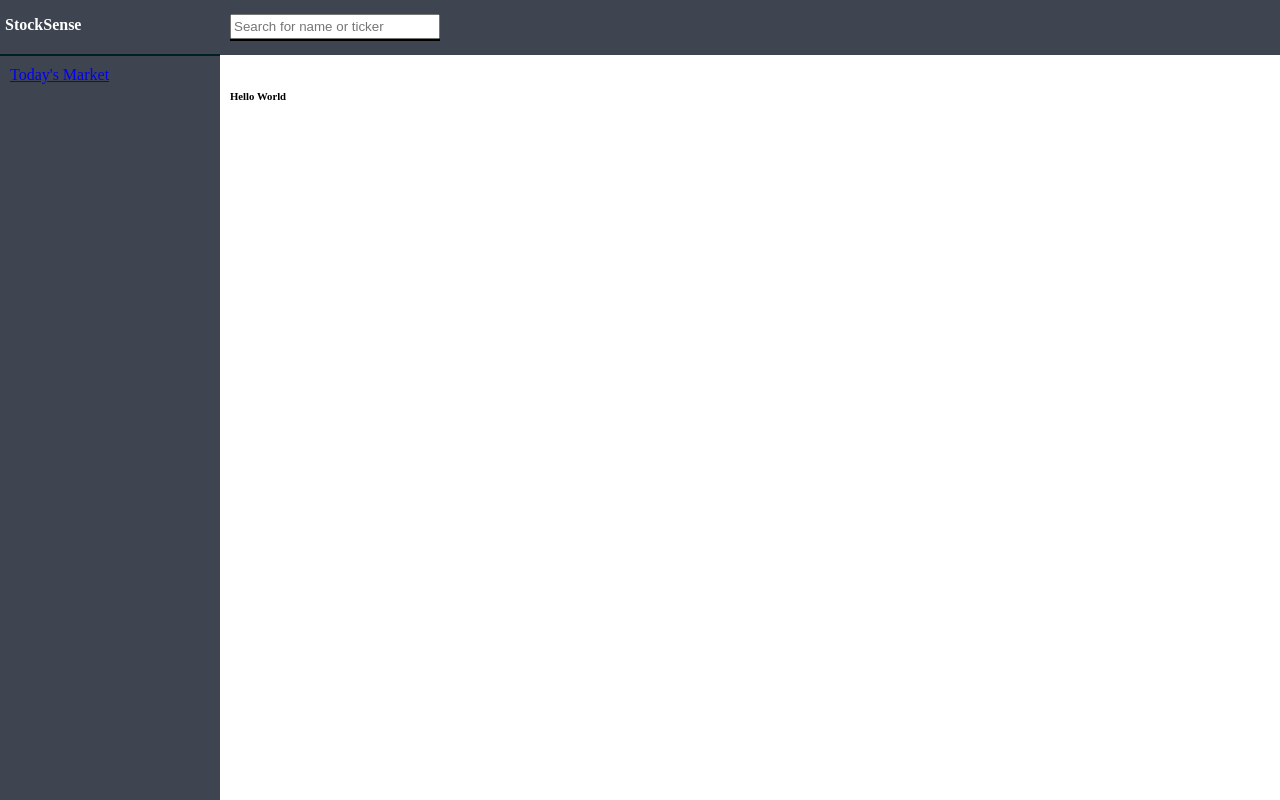
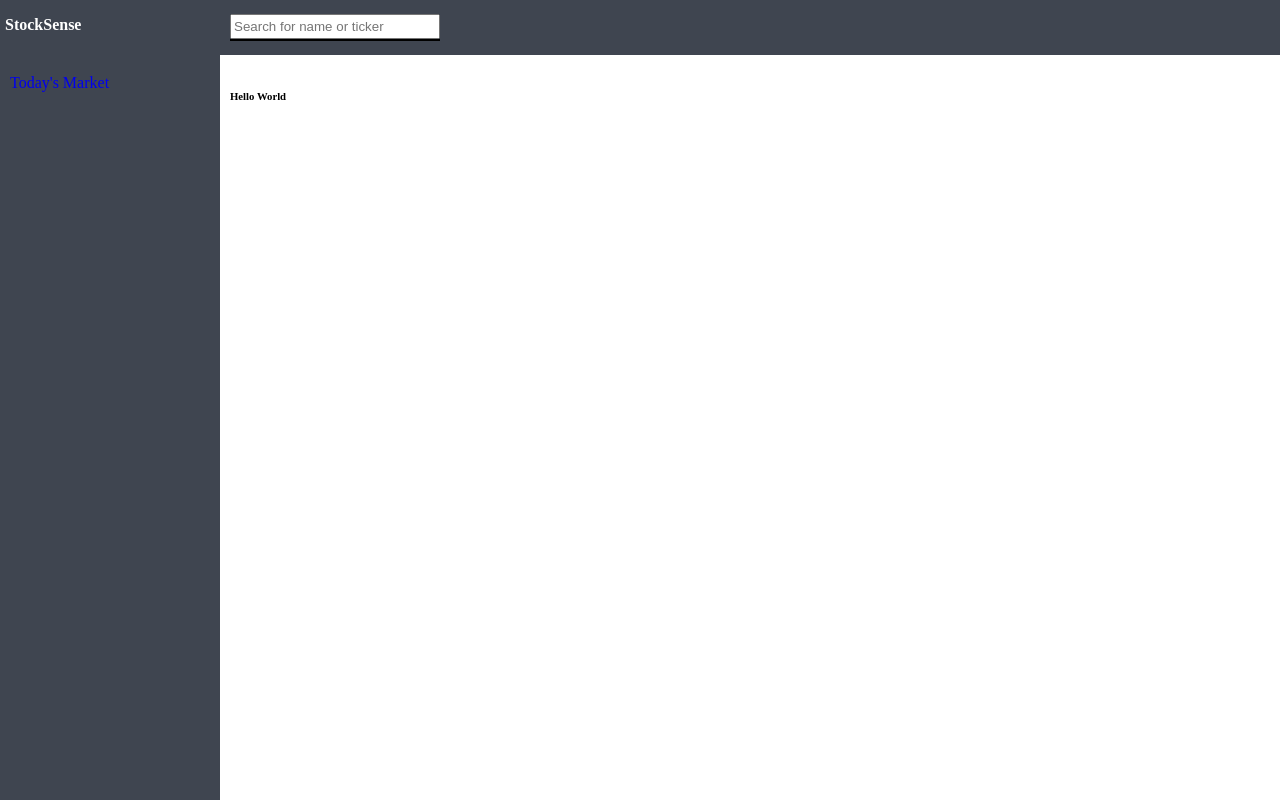
Before and after one commit to dinh/dashboard-sample, a Flask app: page / in a window 1280 px wide. Run offline with Flask 2, Linux system fonts and the light colour scheme; some libraries are stand-ins or nearby versions.

Commit message:
clean up some css and html

```diff
--- a/apps/static/assets/css/grid.css
+++ b/apps/static/assets/css/grid.css
@@ -48,7 +48,7 @@
 
 .sidebar-title {
     height: 22px;
-    font-weight: 600;
+    font-weight: 700;
     color: white;
     padding-left: 5px;
 }
@@ -57,16 +57,8 @@
     display: flex;
     flex-direction: column;
     flex-wrap: wrap;
-    border-top: 2px solid #012025;
 }
 
-.sidebar-item {
-    margin: 8px 16px;
-}
-
-.sidebar-checkbox {
-    margin-left: 10px;
-}
 
 .search-box {
     display: flex;
@@ -82,3 +74,17 @@
     width: 100%;
     grid-gap: 10px;
 }
+
+.tdnone {
+    text-decoration: none;
+}
+
+.sidebar-item {
+    color: white;
+    padding: 20px 0 20px 10px;
+    background-color: #3f4550;
+}
+
+.sidebar-item.active {
+    background-color: lightgray;
+}
--- a/apps/templates/layouts/base-grid.html
+++ b/apps/templates/layouts/base-grid.html
@@ -17,8 +17,8 @@
     <script src="https://cdn.plot.ly/plotly-latest.min.js"></script>
     <style>
         .active-link {
-        {#background-color: #EDEFF2;#}
             color: black;
+            font-weight: bold;
         }
     </style>
 </head>
@@ -28,8 +28,8 @@
     <section class="sidebar-wrapper">
         <p class="sidebar-title">StockSense</p>
         <div class="sidebar-data">
-            <span style="color: white; padding-top: 10px; padding-left: 10px">
-                <a class="{% if 'today' in segment %} active-link {% endif %}"
+            <span class="sidebar-item{% if 'today' in segment %} active{% endif %}">
+                <a class="tdnone {% if 'today' in segment %} active-link {% endif %}"
                    href="{{ url_for('todays_markets') }}"> Today's Market </a>
             </span>
         </div>
--- a/apps/templates/partials/search.html
+++ b/apps/templates/partials/search.html
@@ -3,9 +3,9 @@
 </style>
 {% if search_results %}
     <form>
-        <ul class="select2-results__options select2-results__options--nested" id="manager-search-results">
+        <ul class="" id="search-result-list">
             {% for children in search_results %}
-                <div class="select2-results__option" role="treeitem"
+                <div class="" role="treeitem"
                      aria-selected="false" data-select2-id="{{ children['1. symbol'] }}">
                     <div id="{{ children['1. symbol'] }}"
                          style="color: black">
```
